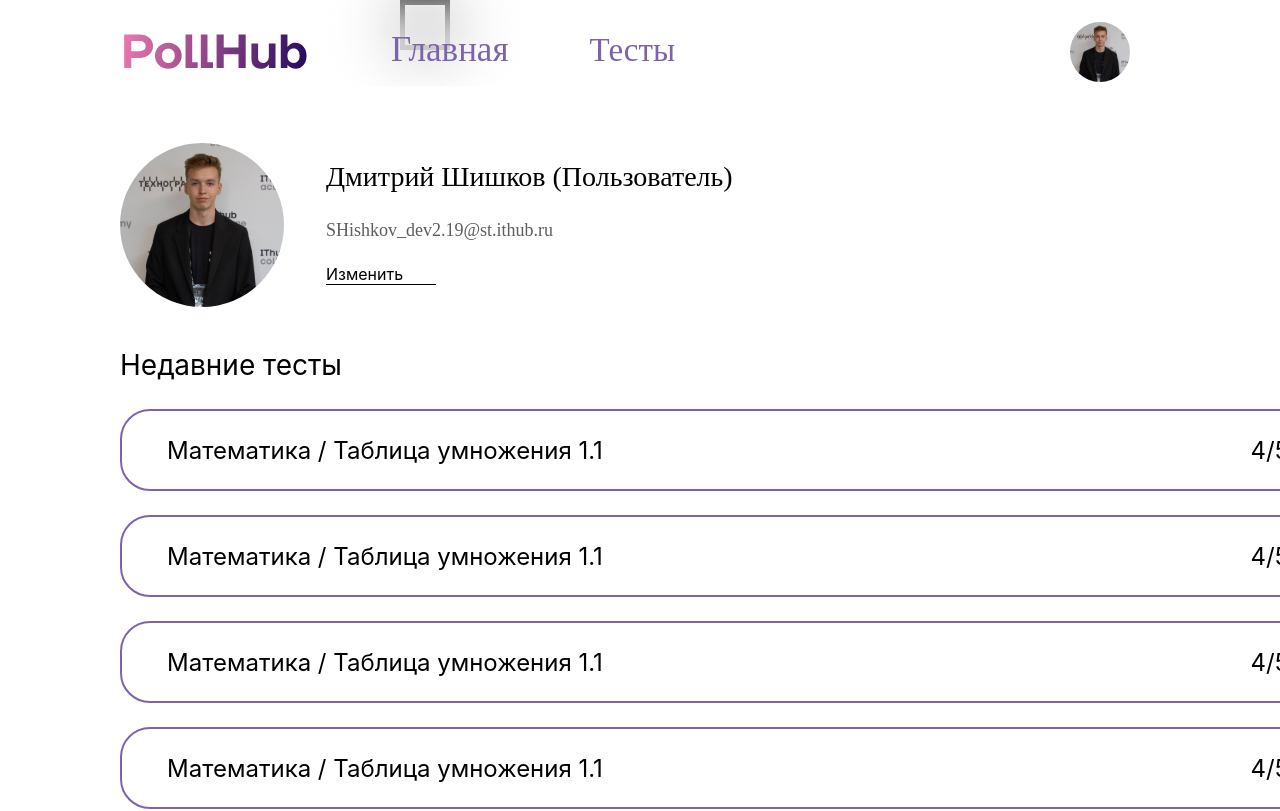
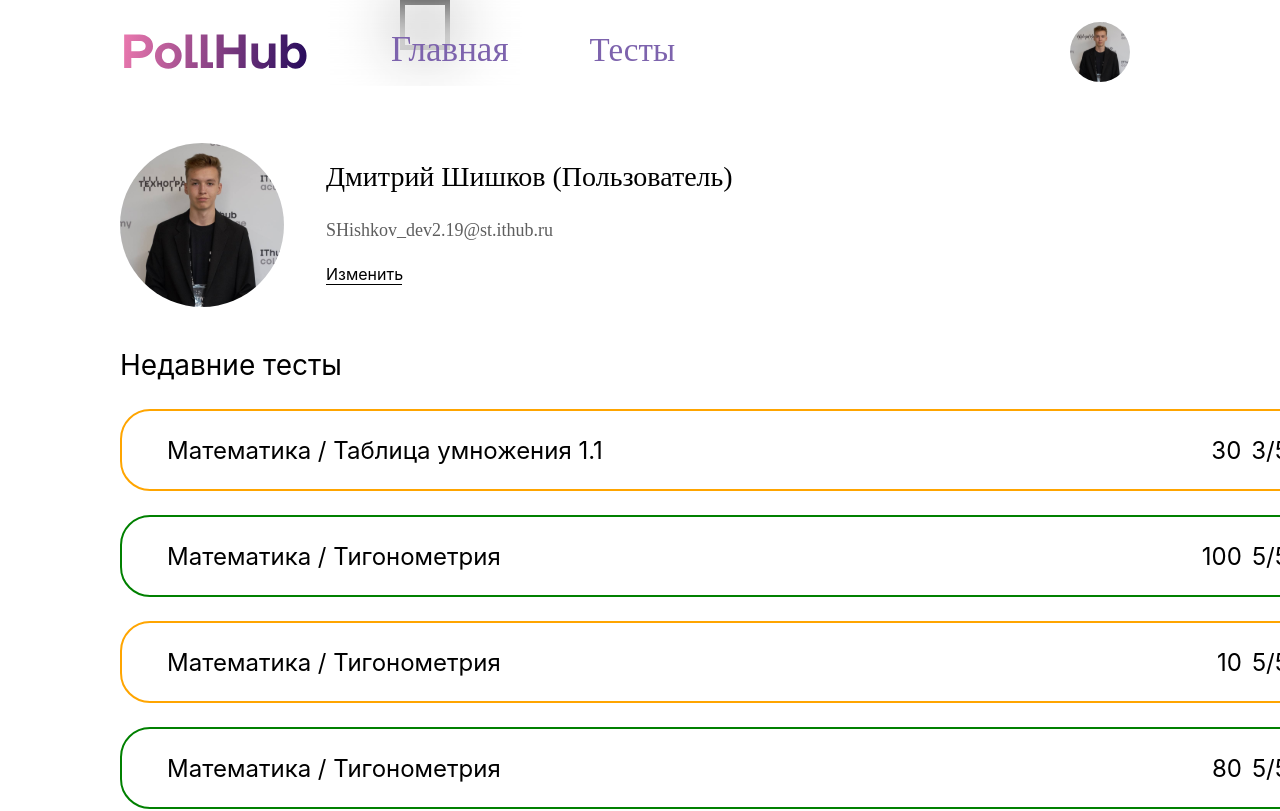
Before and after one commit to PollHub/ful_full__project, a React (Create React App) app: page /profile in a window 1280 px wide. Shown: the top 811 px of the page. Built offline with nearby package versions, Linux system fonts and the light colour scheme.

Commit message:
first commit

```diff
--- a/src/index.css
+++ b/src/index.css
@@ -130,7 +130,7 @@ a {
   margin-right: 10px;
   border-bottom: 1px solid black;
   border-width: 1px;
-  width: 110px;
+  width: 76px;
   font-size: 16px;
   cursor: pointer;
 }
@@ -164,6 +164,14 @@ a {
   width: 1122px;
 }
 
+.profile__last__test__right {
+  display: flex;
+}
+
+.profile__last__test__procent {
+  margin-right: 10px;
+}
+
 .profile__button__more__div {
   display: flex;
   justify-content: center;
@@ -187,3 +195,15 @@ a {
   margin-top: 15px;
   text-align: center;
 }
+
+.high__level__test {
+  border: 2px solid green;
+}
+
+.medium__level__test {
+  border: 2px solid orange;
+}
+
+.law__level__test {
+  border: 2px solid red;
+}
--- a/src/profile/Profile.js
+++ b/src/profile/Profile.js
@@ -4,7 +4,13 @@ import { Link } from "react-router-dom";
 
 function Profile() {
 
-    let [counter, setCounter] = useState([0,1,2,3,4])
+    // let [counter, setCounter] = useState([0,1,2,3,4])
+    let [counter, setCounter] = useState([
+        {id: 0, title: 'Математика / Таблица умножения 1.1', grade: "3/5", procent: 30},
+        {id: 1, title: 'Математика / Тигонометрия', grade: "5/5", procent: 100},
+        {id: 2, title: 'Математика / Тигонометрия', grade: "5/5", procent: 10},
+        {id: 3, title: 'Математика / Тигонометрия', grade: "5/5", procent: 80}
+    ])
 
     function show() {}
 
@@ -18,17 +24,18 @@ function Profile() {
                     <p className="profile__user__change">Изменить</p>
                 </div>
             </div>
-            <div className="profile__last__tests">
+            <div className={"profile__last__tests"}>
                 <p className="profile__last__tests__title">Недавние тесты</p>
                 {counter.map(e => {
                     return (
-                        <div key={e} className="profile__last__test">
+                        <div key={e} className={e.procent < 60 ? 'profile__last__test medium__level__test' : 'profile__last__test high__level__test'}>
                             <div>
-                                <p className="profile__last__test__title">Математика / Таблица умножения 1.1</p>
+                                <p className="profile__last__test__title">{e.title}</p>
                             </div>
-                            <div>
+                            <div className="profile__last__test__right">
+                                <p className="profile__last__test__procent">{e.procent}</p>
                                 <p className="profile__last__test__level">
-                                    4/5
+                                    {e.grade}
                                 </p>
                             </div>
                         </div>
```
